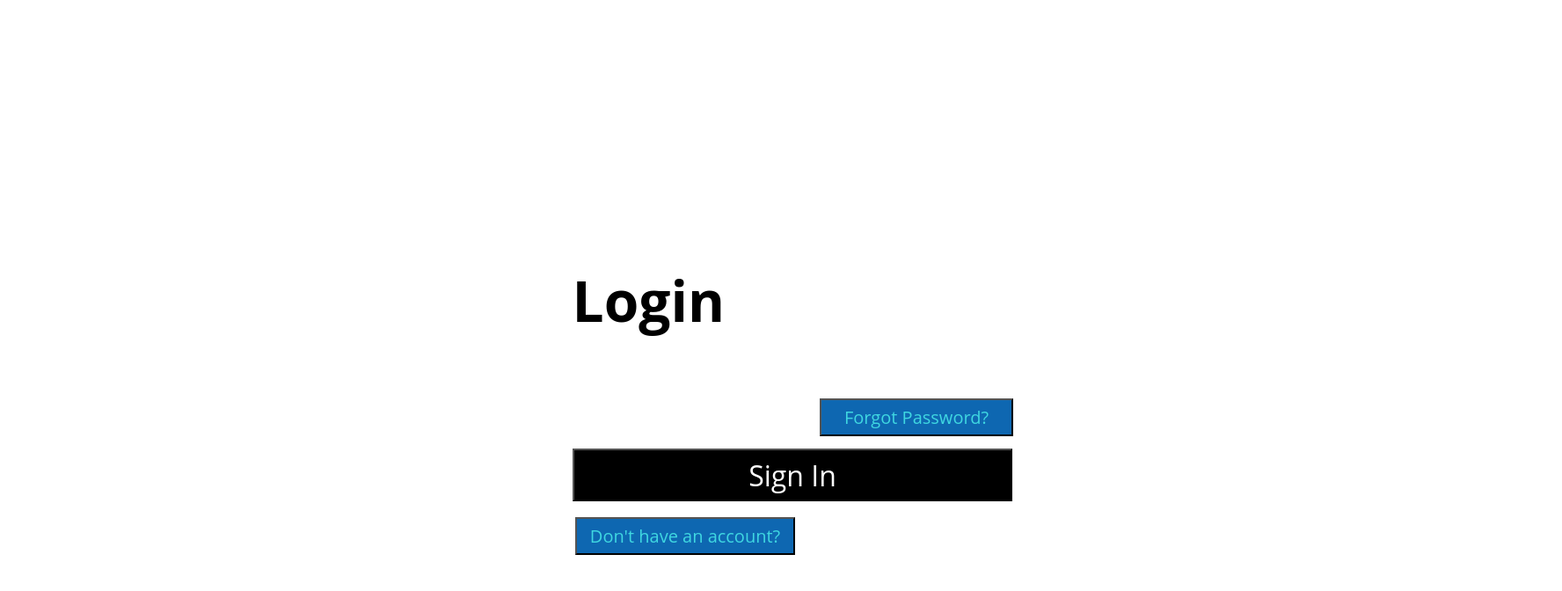
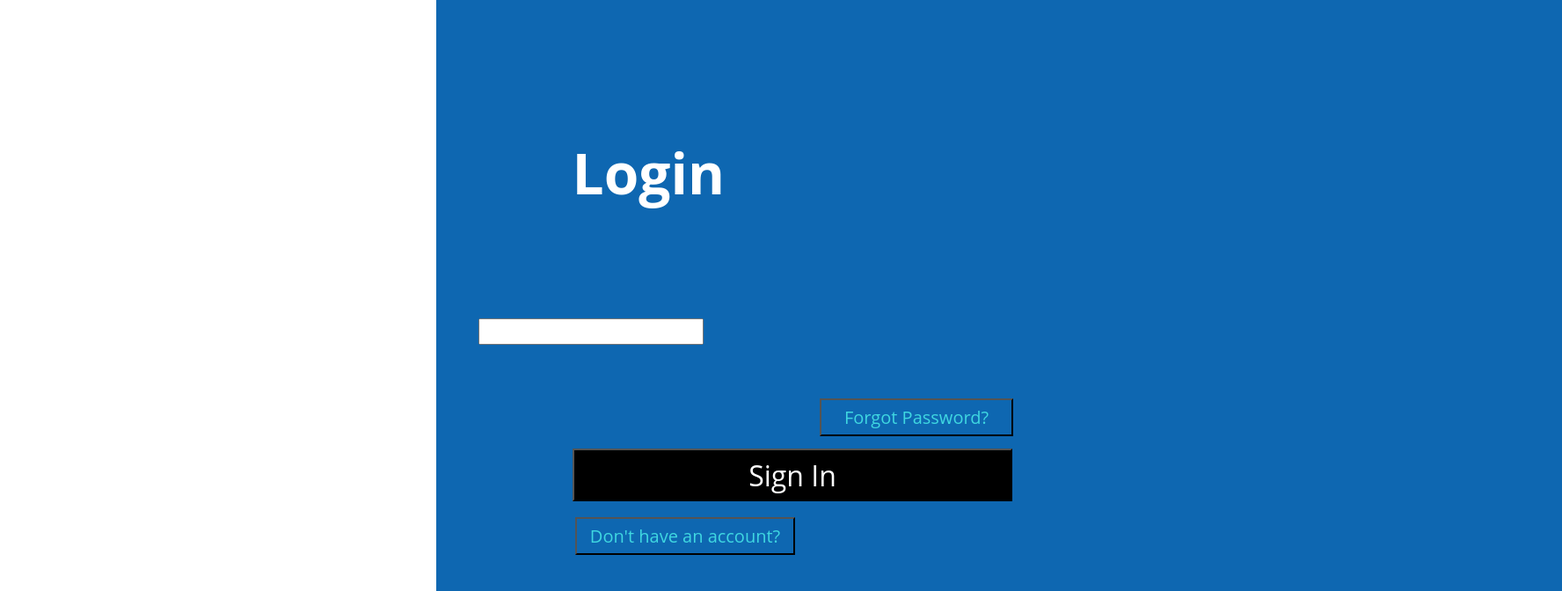
Before and after one commit to codethechange/konexio, a React (Create React App) app: page /SignIn in a window 1280 px wide. Shown: the top 672 px of the page at 88% size, 1776 px wide, since content can reach past the window. Built offline with nearby package versions, Linux system fonts and the light colour scheme.

Commit message:
Background made

```diff
--- /dev/null
+++ b/src/components/RectangleBackground.js
@@ -0,0 +1,12 @@
+import React, { Component } from "react";
+import "../stylesheets/RectangleBackground.css";
+
+export class RectangleBackground extends Component {
+  render() {
+    return (
+      <React.Fragment>
+        <div class="rectangle-background" />
+      </React.Fragment>
+    );
+  }
+}
--- /dev/null
+++ b/src/components/UsernameForm.js
@@ -0,0 +1,18 @@
+import React, { Component } from "react";
+import { Link } from "react-router-dom";
+import "../stylesheets/UsernameForm.css";
+
+class UsernameField extends Component {
+  state = {};
+  render() {
+    return (
+      <form class="UsernameForm-Container">
+        <label>
+          <input type="text" name="name" />
+        </label>
+      </form>
+    );
+  }
+}
+
+export default UsernameField;
--- a/src/stylesheets/LoginText.css
+++ b/src/stylesheets/LoginText.css
@@ -1,7 +1,7 @@
 .login-container {
   position: fixed;
   right: 28.5em;
-  bottom: 25.938em;
+  bottom: 35em;
 }
 
 .login-text {
@@ -15,5 +15,5 @@
   line-height: normal;
   letter-spacing: normal;
   text-align: center;
-  color: #000000;
+  color: #ffffff;
 }
--- /dev/null
+++ b/src/stylesheets/RectangleBackground.css
@@ -0,0 +1,6 @@
+.rectangle-background {
+  width: 100vw;
+  height: 100vh;
+  margin-left: 31em;
+  background-color: #0e67b1;
+}
--- /dev/null
+++ b/src/stylesheets/UsernameForm.css
@@ -0,0 +1,5 @@
+.UsernameForm-Container {
+  position: fixed;
+  right: 30em;
+  bottom: 25em;
+}
--- a/src/views/SignIn.js
+++ b/src/views/SignIn.js
@@ -1,21 +1,24 @@
-import React, { Component } from 'react';
-import { SignInButton } from '../components/SignInButton';
-import { LoginText } from '../components/LoginText';
-import { DontHaveAcctButton } from '../components/DontHaveAcctButton';
-import { ForgotPasswordButton } from '../components/ForgotPasswordButton';
+import React, { Component } from "react";
+import { SignInButton } from "../components/SignInButton";
+import { LoginText } from "../components/LoginText";
+import { DontHaveAcctButton } from "../components/DontHaveAcctButton";
+import { ForgotPasswordButton } from "../components/ForgotPasswordButton";
+import UsernameField from "../components/UsernameForm";
+import { RectangleBackground } from "../components/RectangleBackground";
 
 export default class SignIn extends Component {
-  state = {
-  }
+  state = {};
 
-  render () {
-      return (
-        <div>
+  render() {
+    return (
+      <div>
+        <RectangleBackground />
+        <UsernameField />
         <SignInButton />
         <LoginText />
         <DontHaveAcctButton />
         <ForgotPasswordButton />
-        </div>
-      )
-   }
+      </div>
+    );
+  }
 }
```
Also changed, not shown: src/App.js (+38 -18 lines), src/components/LoginText.js (+8 -8 lines).
